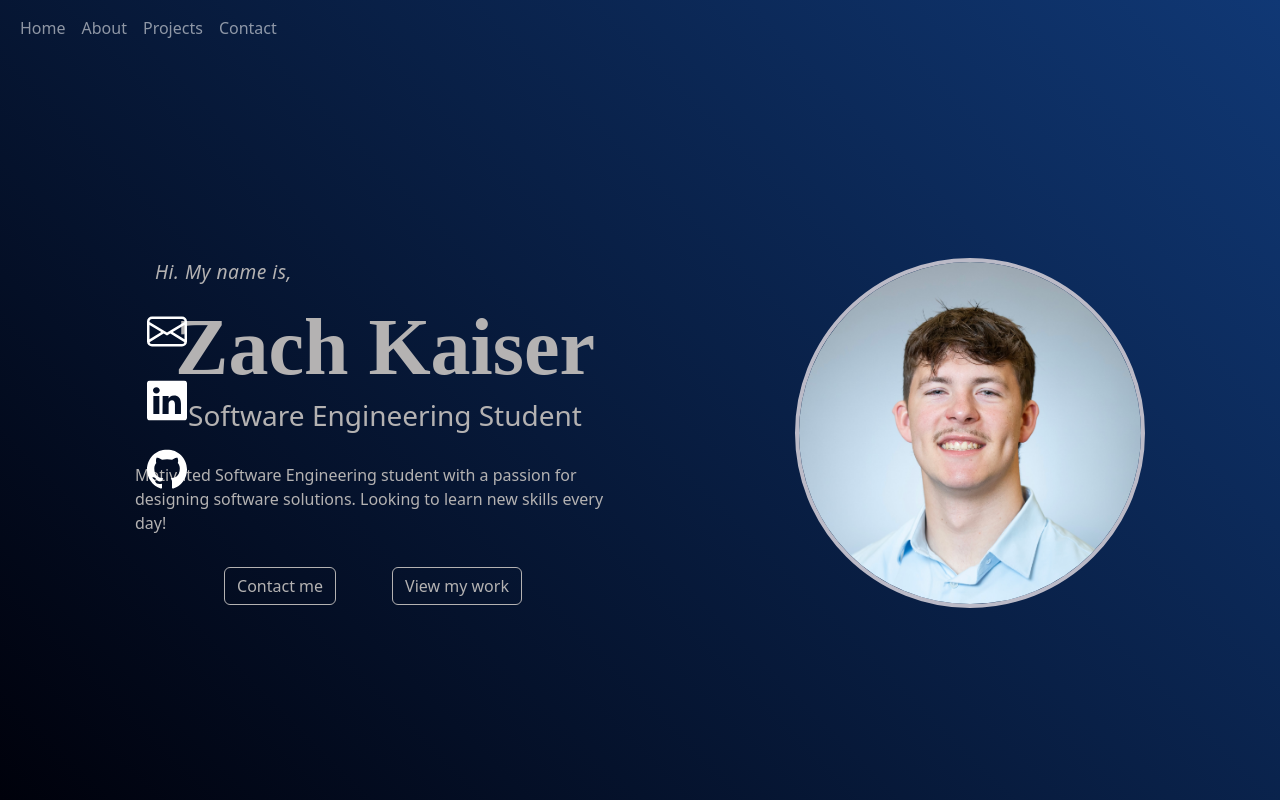
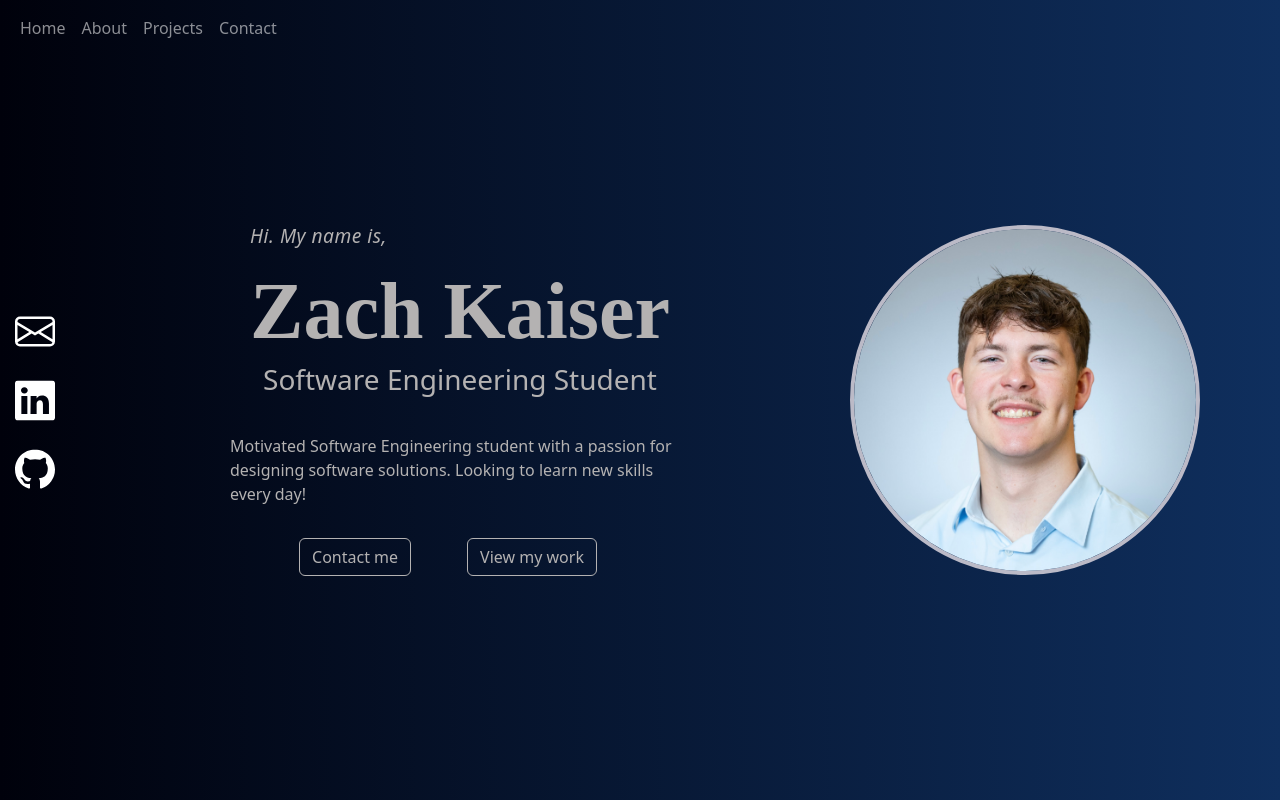
Before and after one commit to zachwkaiser/Portfolio, a React (Vite) app: page / in a window 1280 px wide. Built offline with nearby package versions, Linux system fonts and the light colour scheme; a web font is replaced by a local one.

Commit message:
finished the homepage styling

```diff
--- a/src/components/homePage/index.tsx
+++ b/src/components/homePage/index.tsx
@@ -12,6 +12,19 @@ function HomePage(){
 
     const nameRef = useRef<HTMLHeadingElement | null>(null);
 
+    const containerVariants = {
+        hidden: {},
+        visible: {
+          transition: {
+            staggerChildren: 0.2,
+          },
+        },
+      };
+
+      const iconVariants = {
+        hidden: { opacity: 0, x: -25 },
+        visible: { opacity: 1, x: 0, transition: { duration: 0.5, ease: "easeOut" } },
+      };
 
     useEffect(() => {
         const nameEl = nameRef.current;
@@ -35,6 +48,7 @@ function HomePage(){
     return(
         <div>
             <Container className="hero-section">
+                <div className="content-wrapper">
                     <div className="hero-content">
                         <motion.div
                             initial={{ opacity: 0, y: -50 }}
@@ -72,6 +86,47 @@ function HomePage(){
                             </Row>
                         </motion.div>
                     </div>
+                    <div className="socials">
+                        <motion.div
+                        variants={containerVariants}
+                        initial="hidden"
+                        animate="visible"
+                        className="social-container"
+                        >
+                            <motion.a
+                                href="mailto:zachwkaiser@gmail.com"
+                                variants={iconVariants}
+                                whileHover={{ scale: 1.2 }}
+                                transition={{ type: "spring", stiffness: 300 }}
+                                className="contact"
+                            >
+                                <Envelope color="white" size={40} />
+                            </motion.a>
+                            <motion.a
+                                href="https://www.linkedin.com/in/zachwkaiser/"
+                                target="_blank"
+                                rel="noopener noreferrer"
+                                variants={iconVariants}
+                                whileHover={{ scale: 1.2 }}
+                                transition={{ type: "spring", stiffness: 300 }}
+                                className="contact"
+                            >
+                                <Linkedin color="white" size={40} />
+                            </motion.a>
+                            <motion.a
+                                href="https://github.com/zachwkaiser"
+                                target="_blank"
+                                rel="noopener noreferrer"
+                                variants={iconVariants}
+                                whileHover={{ scale: 1.2 }}
+                                transition={{ type: "spring", stiffness: 300 }}
+                                className="contact"
+                            >
+                                <Github color="white" size={40} />
+                            </motion.a>
+                        </motion.div>
+                    </div>
+                </div>
                 <motion.div
                     initial={{ opacity: 0, x: 50 }}
                     animate={{ opacity: 1, x: 0 }}
@@ -81,35 +136,6 @@ function HomePage(){
                     <img src={headshot} alt="My Headshot" className="headshot-img"/>
                 </motion.div>
             </Container>
-
-            <Container className="socials">
-                <motion.a
-                    href="mailto:zachwkaiser@gmail.com"
-                    whileHover={{ scale: 1.05 }}
-                    className="contact"
-                >
-                    <Envelope color="white" size={40} />
-                </motion.a>
-                <motion.a
-                    href="https://www.linkedin.com/in/zachwkaiser/"
-                    target="_blank"
-                    rel="noopener noreferrer"
-                    whileHover={{ scale: 1.05, color: "#00bcd4" }}
-                    className="contact"
-                >
-                    <Linkedin color="white" size={40} />
-                </motion.a>
-                <motion.a
-                    href="https://github.com/zachwkaiser"
-                    target="_blank"
-                    rel="noopener noreferrer"
-                    whileHover={{ scale: 1.05 }}
-                    className="contact"
-                >
-                    <Github color="white" size={40} />
-                </motion.a>
-
-            </Container>
         </div>
     );
 }
--- a/src/components/homePage/style.css
+++ b/src/components/homePage/style.css
@@ -1,8 +1,9 @@
 @import url('https://fonts.googleapis.com/css2?family=Inter:wght@400;600&display=swap');
 
 
+
 .hero-section{
-    margin-top: 65px;
+    margin-top: 0;
     max-width: 100%;
     margin-left: 0;
     padding-left: 0;
@@ -67,6 +68,25 @@
 .hero-content {
     max-width: 600px;
     margin-left: -2rem;
+    display: flex;
+    flex-direction: column;
+    position: relative;
+}
+
+/* Add a container for the content and socials */
+.content-wrapper {
+    display: flex;
+    flex-direction: row;
+    align-items: flex-start;
+    gap: 2rem;
+    position: relative;
+    margin-left: 150px;  /* Add margin to move content right, making space for socials */
+}
+
+.social-container{
+    display: flex;
+    flex-direction: column;
+    gap: 1.5rem;
 }
 
 .contact{
@@ -79,16 +99,6 @@
     display: flex;
     align-items: center;
     justify-content: center;
-    transition: all 0.3s ease;
-}
-
-.contact:hover {
-    transform: translateX(-5px);
-    background-color: rgba(187, 186, 199, 0.1);
-}
-
-.contact svg {
-    color: #b4b2b2;
 }
 
 /* Update button styles for better visibility on dark background */
@@ -110,17 +120,15 @@
 .socials {
     display: flex;
     flex-direction: column;
-    position: fixed;
-    right: 0.5rem;
-    top: 50%;
-
-    transform: translateY(-50%);
+    position: absolute;
+    left: -250px;  /* Move further left beyond the hero content */
+    top: 50%;      /* Maintain vertical center position */
+    transform: translateY(-50%);  /* Keep vertical centering */
     gap: 1.5rem;
-    z-index: 100;
 }
 
 body {
-    background: linear-gradient(45deg, #00010b 0%, #103875 100%);
+    background: linear-gradient(90deg, #00010b 0%, #0f2f5e 100%);
     min-height: 100vh;
     margin: 0;
     padding: 0;
```
Lines whose indentation alone changed are shown as unchanged.
